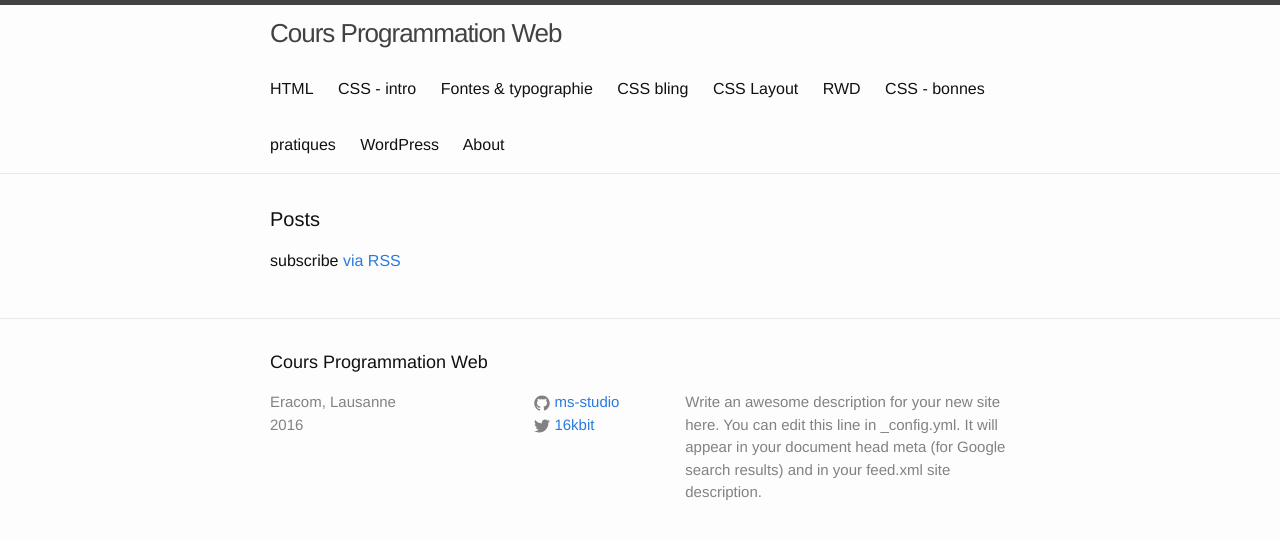
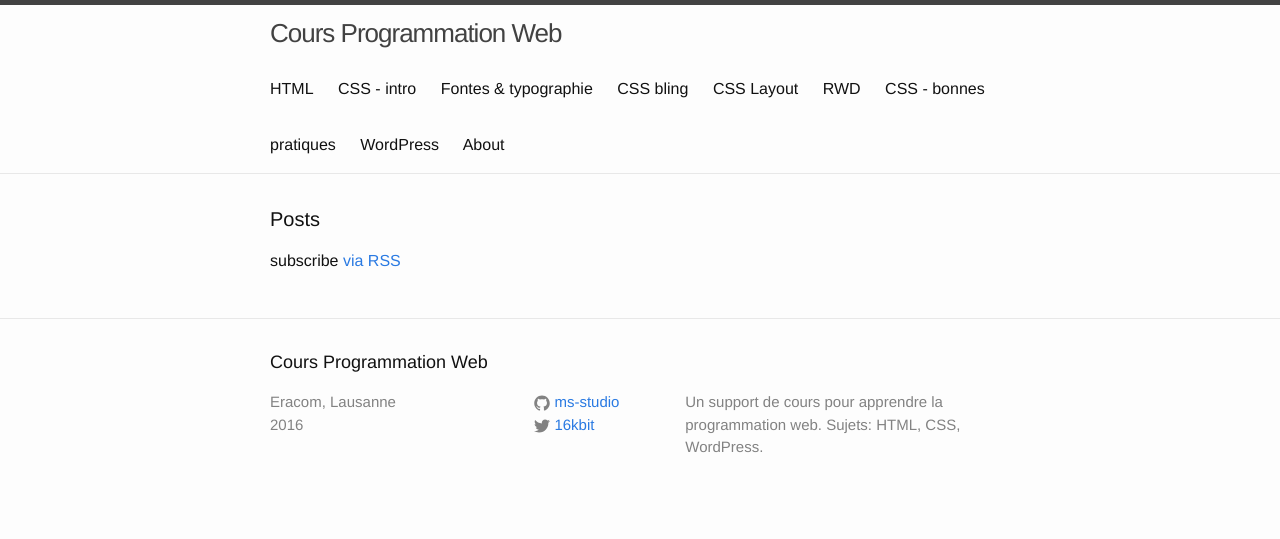
Before and after one commit to coursweb/coursweb.github.io, a Jekyll site: the page built from index.html, in a window 1280 px wide. Shown: the top 539 px of the page. Built offline with Jekyll 4.4.1, drawn with Linux system fonts in a browser that asks for light colours.

Commit message:
updating the config

```diff
--- a/_config.yml
+++ b/_config.yml
@@ -7,13 +7,11 @@
 
 # Site settings
 title: Cours Programmation Web
-email: your-email@domain.com
+email: ms@ms-studio.net
 description: > # this means to ignore newlines until "baseurl:"
-  Write an awesome description for your new site here. You can edit this
-  line in _config.yml. It will appear in your document head meta (for
-  Google search results) and in your feed.xml site description.
-baseurl: "/cours-programmation-web" # the subpath of your site, e.g. /blog
-url: "http://ms-studio.github.io" # the base hostname & protocol for your site
+  Un support de cours pour apprendre la programmation web. Sujets: HTML, CSS, WordPress.
+baseurl: "/cours-web" # the subpath of your site, e.g. /blog
+url: "http://collectifwp.github.io" # the base hostname & protocol for your site
 twitter_username: 16kbit
 github_username:  ms-studio
 
```
